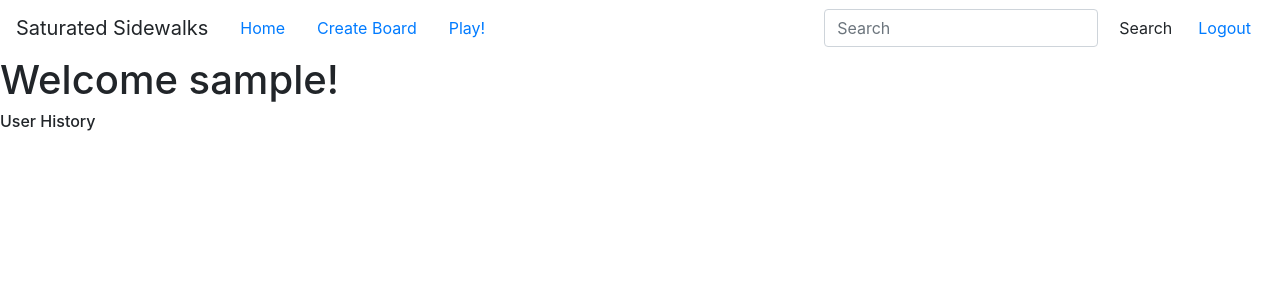
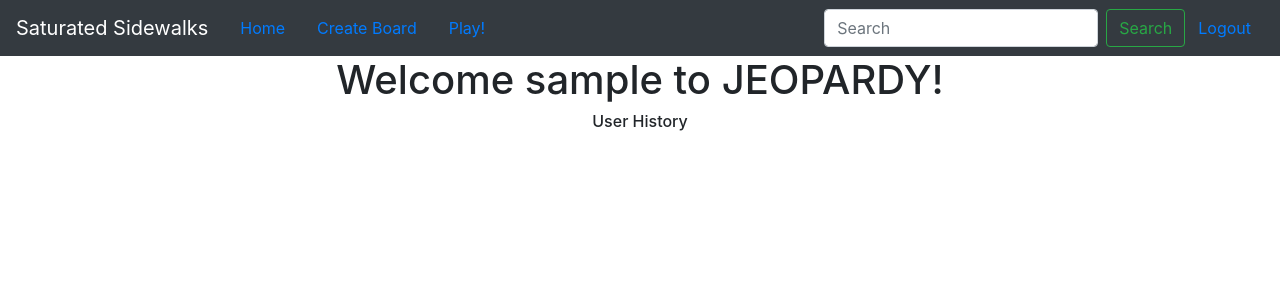
Before and after one commit to phuang00/P02_softdev, a Flask app: page /home in a window 1280 px wide. Shown: the top 300 px of the page. Run offline with Flask 2, Linux system fonts and the light colour scheme; the visitor is signed in with stand-in values (Sample User, id 1); some libraries are stand-ins or nearby versions.

Commit message:
fixed navbar

```diff
--- a/templates/base.html
+++ b/templates/base.html
@@ -2,6 +2,7 @@
 <html>
   <head>
     <link rel="stylesheet" href="https://stackpath.bootstrapcdn.com/bootstrap/4.3.1/css/bootstrap.min.css" integrity="sha384-ggOyR0iXCbMQv3Xipma34MD+dH/1fQ784/j6cY/iJTQUOhcWr7x9JvoRxT2MZw1T" crossorigin="anonymous">
+    <link rel="stylesheet" type="text/css" href="{{url_for('static', filename='style.css')}}">
     <title>{% block title %}{% endblock %}</title>
   </head>
   {% with messages = get_flashed_messages() %}
@@ -16,7 +17,7 @@
   <body>
     {% block header %}
     <div class="navbarhead">
-        <nav class="navbar navbar-expand-lg navbar-light">
+        <nav class="navbar navbar-expand-lg text-white bg-dark">
           <a class="navbar-brand">Saturated Sidewalks</a>
           <a class="nav-link" href="/home">Home</a>
           <a class="nav-link" href="/board">Create Board</a>
@@ -25,7 +26,7 @@
             <li>
               <form class="form-inline" action="/search" method="GET">
               <input class="form-control mr-sm-2" type="search" placeholder="Search" aria-label="Search" name="keyword">
-              <button type="submit" class="btn">Search</button>
+              <button type="submit" class="btn btn-outline-success">Search</button>
               </form>
             </li>
             <li>
@@ -38,5 +39,8 @@
       </div>
     {% endblock %}
     {% block body %}{% endblock %}
+    <script src="https://code.jquery.com/jquery-3.3.1.slim.min.js" integrity="sha384-q8i/X+965DzO0rT7abK41JStQIAqVgRVzpbzo5smXKp4YfRvH+8abtTE1Pi6jizo" crossorigin="anonymous"></script>
+    <script src="https://cdnjs.cloudflare.com/ajax/libs/popper.js/1.14.7/umd/popper.min.js" integrity="sha384-UO2eT0CpHqdSJQ6hJty5KVphtPhzWj9WO1clHTMGa3JDZwrnQq4sF86dIHNDz0W1" crossorigin="anonymous"></script>
+    <script src="https://stackpath.bootstrapcdn.com/bootstrap/4.3.1/js/bootstrap.min.js" integrity="sha384-JjSmVgyd0p3pXB1rRibZUAYoIIy6OrQ6VrjIEaFf/nJGzIxFDsf4x0xIM+B07jRM" crossorigin="anonymous"></script>
   </body>
 </html>
--- a/templates/home.html
+++ b/templates/home.html
@@ -5,7 +5,9 @@ Homepage
 {% endblock %}
 
 {% block body %}
-<h1>Welcome {{ user }}!</h1>
+<div class="text-center">
+  <h1>Welcome {{ user }} to JEOPARDY!</h1>
 
-<h6>User History</h6>
+  <h6>User History</h6>
+</div>
 {% endblock %}
```
